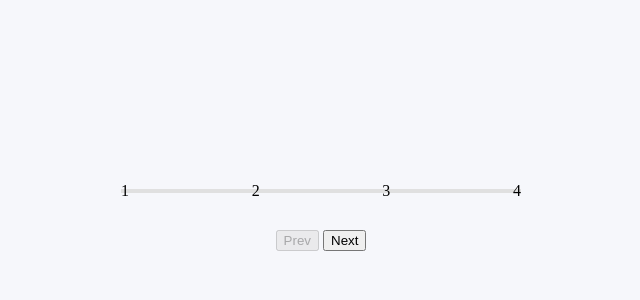
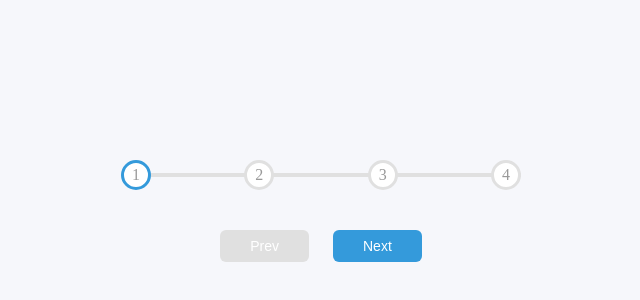
Before and after one commit to ericakcode/progress-counter, a plain HTML site: page index.html in a window 1280 px wide. Shown: the part 184-484 px from the top of the page, without its empty margins (319-959 px from the left). Drawn offline with Linux system fonts and the light colour scheme.

Commit message:
Completed HTML and CSS for progress bar and buttons

```diff
--- a/style.css
+++ b/style.css
@@ -48,3 +48,44 @@ body {
   width: 0%;
   transition: 0.4s ease;
 }
+
+.circle {
+  background-color: #fff;
+  border-radius: 50%;
+  color: #999;
+  width: 30px;
+  height: 30px;
+  display: flex;
+  align-items: center;
+  justify-content: center;
+  border: 3px solid #e0e0e0;
+  transition: 0.4s ease;
+}
+
+.circle.active {
+  border-color: #349adb;
+}
+
+.btn {
+  background-color: #349adb;
+  color: #fff;
+  border: 0;
+  border-radius: 6px;
+  cursor: pointer;
+  padding: 8px 30px;
+  margin: 10px;
+  font-size: 14px;
+}
+
+.btn:active {
+  transform: scale(0.98);
+}
+
+.btn:focus {
+  outline: 0;
+}
+
+.btn:disabled {
+  background-color: #e0e0e0;
+  cursor: not-allowed;
+}
```
